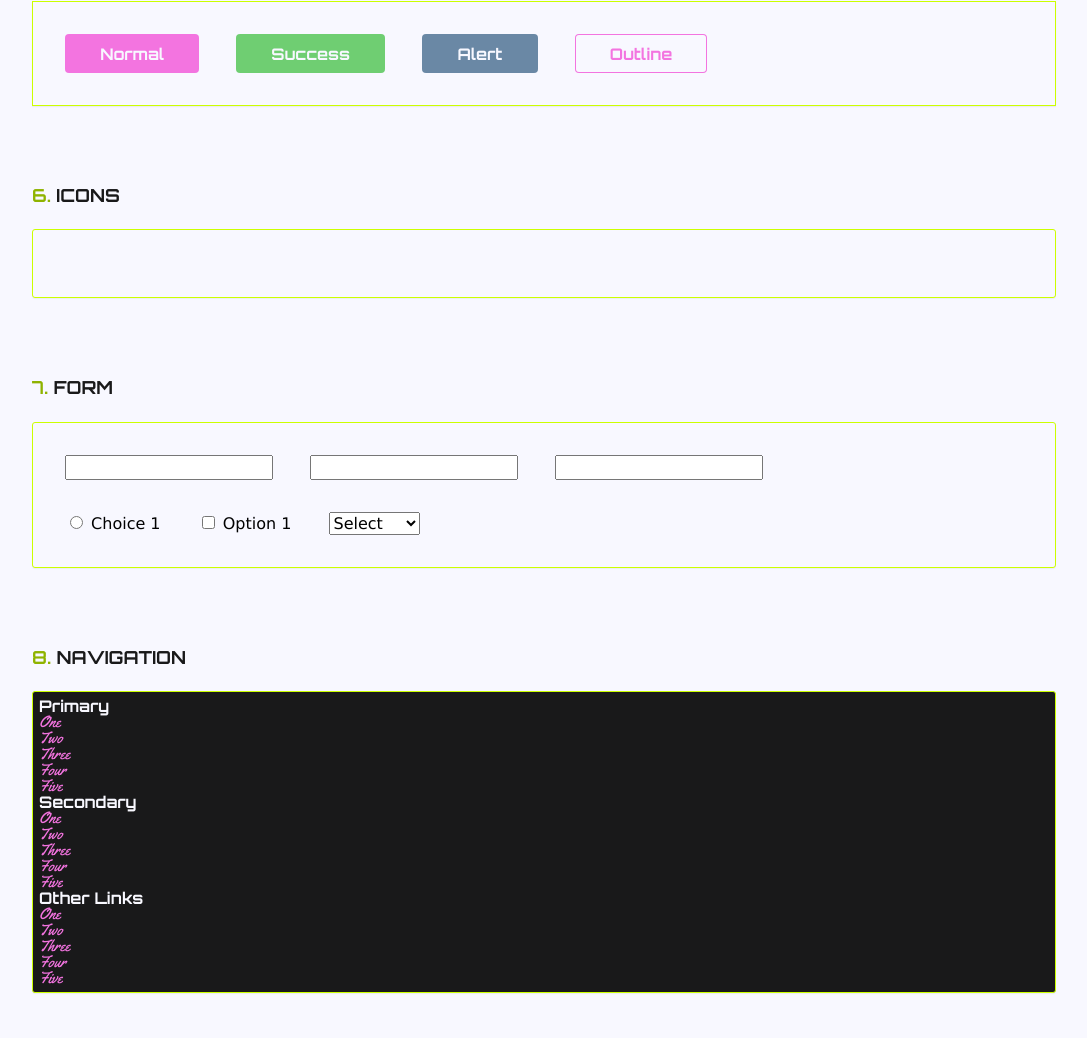
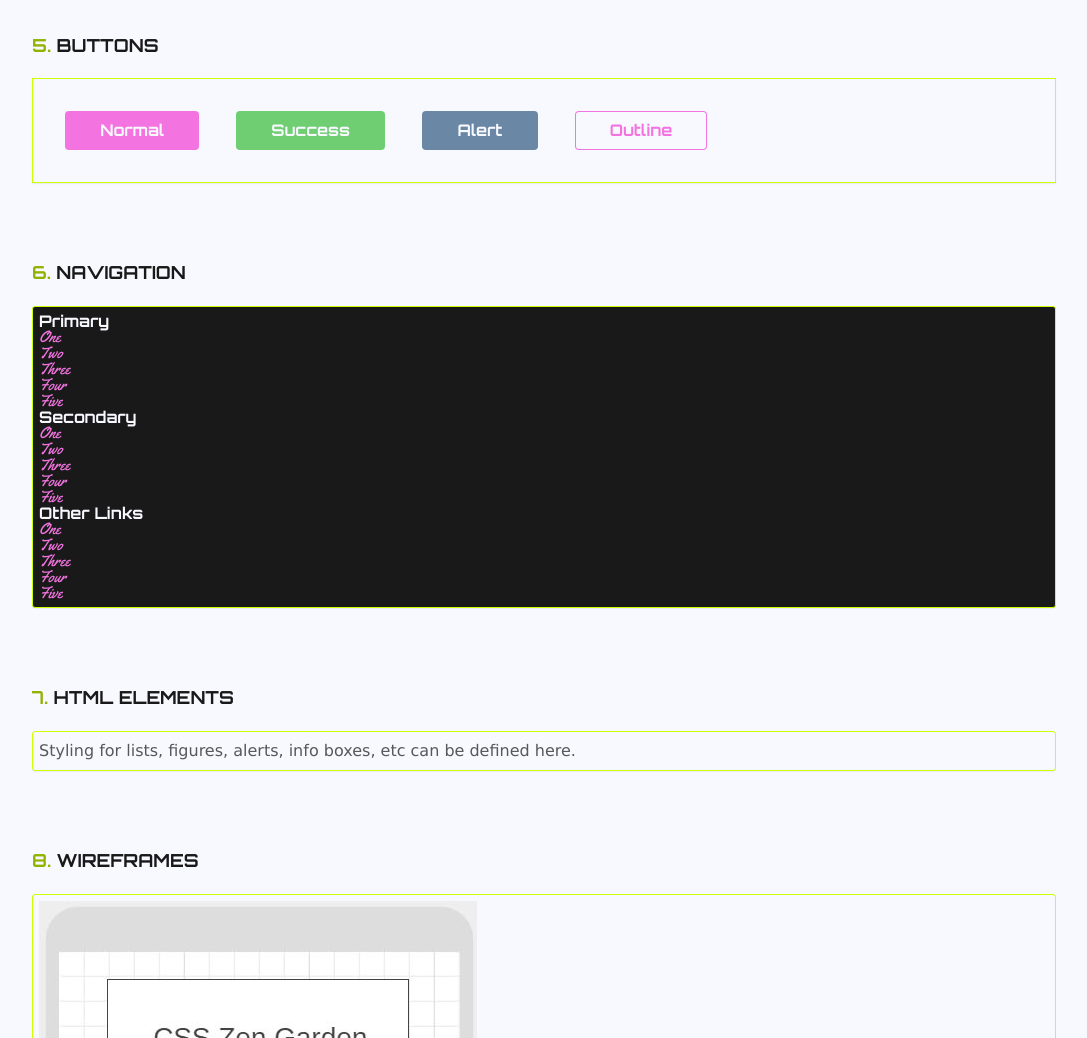
Before and after one commit to wdd331group2/zen-garden, a website built with Parcel: page style-guide-template/src/index.html in a window 1280 px wide. Shown: the part 1762-2800 px from the top of the page, without its empty margins (96-1183 px from the left). Built offline with nearby package versions, Linux system fonts and the light colour scheme.

Commit message:
purpose and html edit

```diff
--- a/style-guide-template/src/index.html
+++ b/style-guide-template/src/index.html
@@ -45,7 +45,7 @@
       <section id="purpose" class="cd-purpose">
         <h2>Purpose/Theme</h2>
 
-        <div class="cd-box"><p>Add description of purpose/theme here.</p></div>
+        <div class="cd-box"><p>Our purpose in creating this site is to showcase some of the amazing things that can be done using CSS. This page is being created by students so it will also be an opportunity for us to gain some experience in a fun and exciting way. We chose a mixed theme, a little space, a little superheroes, a lot '80s. We call it, "80's Space Superheroes" and we hope that you enjoy it!</p></div>
       </section>
 
       <section id="branding" class="cd-branding">
@@ -114,54 +114,6 @@
         </div>
       </section>
 
-      <section id="icons" class="cd-icons">
-        <h2>Icons</h2>
-
-        <ul class="cd-box">
-          <li class="cd-icon-1"></li>
-          <li class="cd-icon-2"></li>
-          <li class="cd-icon-3"></li>
-          <li class="cd-icon-4"></li>
-          <li class="cd-icon-5"></li>
-          <li class="cd-icon-6"></li>
-          <li class="cd-icon-7"></li>
-          <li class="cd-icon-8"></li>
-        </ul>
-      </section>
-
-      <section id="form" class="cd-form">
-        <h2>Form</h2>
-
-        <div class="cd-box">
-          <form>
-            <fieldset>
-              <input type="text" /> <input class="success" type="text" />
-              <input class="alert" type="text" />
-            </fieldset>
-
-            <fieldset>
-              <div class="cd-input-wrapper">
-                <input type="radio" name="radioButton" id="radio1" />
-                <label class="radio-label" for="radio1">Choice 1</label>
-              </div>
-
-              <div class="cd-input-wrapper">
-                <input type="checkbox" id="checkbox1" />
-                <label class="checkbox-label" for="checkbox1">Option 1</label>
-              </div>
-
-              <div class="cd-input-wrapper cd-select">
-                <select name="select-this" id="select-this">
-                  <option value="0">Select</option>
-                  <option value="1">Option 1</option>
-                  <option value="2">Option 2</option>
-                  <option value="2">Option 3</option>
-                </select>
-              </div>
-            </fieldset>
-          </form>
-        </div>
-      </section>
       <section id="navigation" class="cd-navigation">
         <h2>Navigation</h2>
         <div class="cd-box">
```
